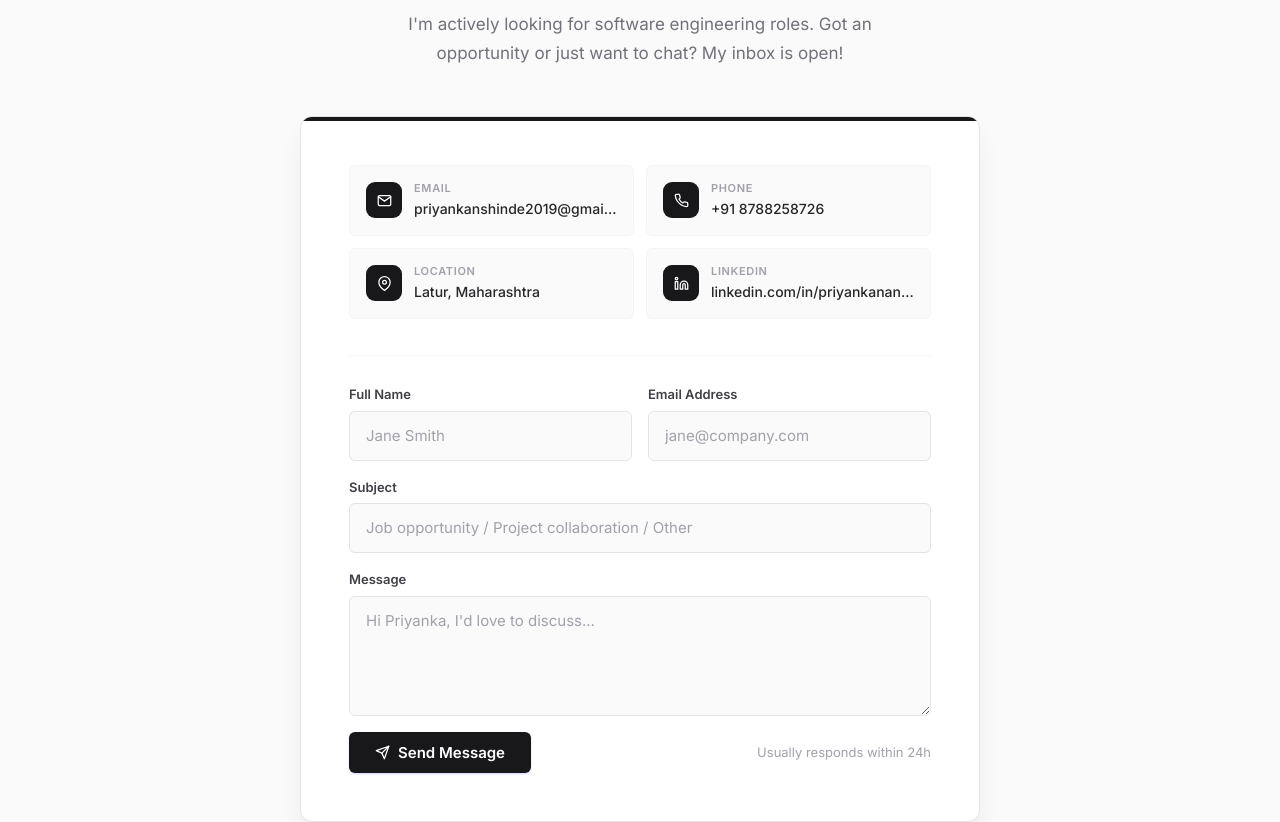
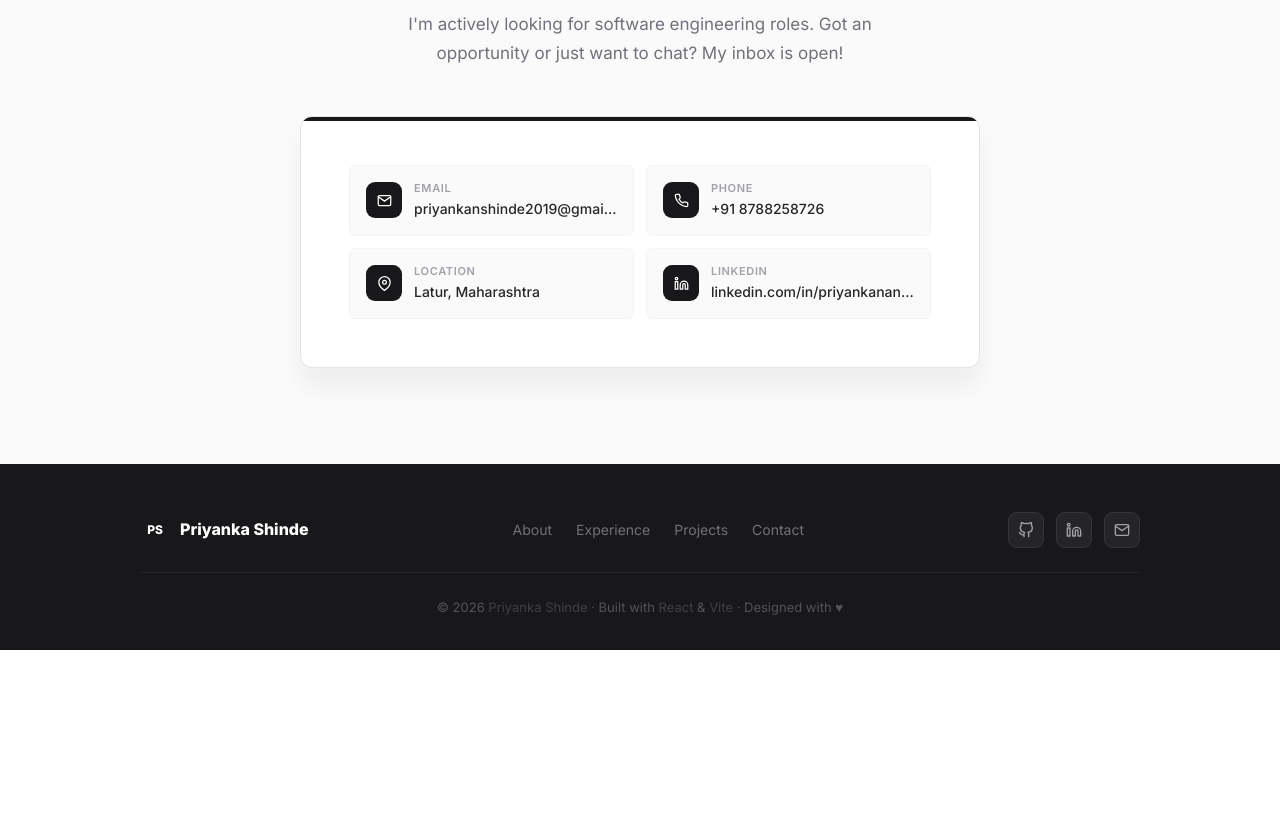
Before and after one commit to balaji3245/priyanka-shinde-protfolio, a React (Vite) app: page / in a window 1280 px wide. Shown: the part 6847-7669 px from the top of the page. After the commit the page ends 7497 px from the top, so only its background shows below. Built offline with nearby package versions, Linux system fonts and the light colour scheme.

Commit message:
feat(ui): completely remove contact form from site per user request

```diff
--- a/src/components/Contact.jsx
+++ b/src/components/Contact.jsx
@@ -1,7 +1,4 @@
-import { useState } from 'react';
-import { FiSend, FiMail, FiPhone, FiMapPin, FiLinkedin, FiCheckCircle } from 'react-icons/fi';
-import { collection, addDoc, serverTimestamp } from 'firebase/firestore';
-import { db } from '../firebase';
+import { FiMail, FiPhone, FiMapPin, FiLinkedin } from 'react-icons/fi';
 
 const INFO = [
   { id: 'ci-email',    icon: <FiMail />, label: 'Email',    val: 'priyankanshinde2019@gmail.com', href: 'mailto:priyankanshinde2019@gmail.com' },
@@ -11,35 +8,6 @@ const INFO = [
 ];
 
 const Contact = () => {
-  const [form, setForm] = useState({ name: '', email: '', subject: '', message: '' });
-  const [status, setStatus] = useState('idle'); // 'idle' | 'loading' | 'success' | 'error'
-
-  const handleSubmit = async (e) => {
-    e.preventDefault();
-    setStatus('loading');
-
-    try {
-      await addDoc(collection(db, 'messages'), {
-        name: form.name,
-        email: form.email,
-        subject: form.subject,
-        message: form.message,
-        createdAt: serverTimestamp(),
-        read: false
-      });
-
-      setStatus('success');
-      setForm({ name: '', email: '', subject: '', message: '' });
-      setTimeout(() => setStatus('idle'), 5000);
-    } catch (error) {
-      console.error("Error submitting form: ", error);
-      // Fallback if firebase isn't set up yet: still show success to user
-      setStatus('success');
-      setForm({ name: '', email: '', subject: '', message: '' });
-      setTimeout(() => setStatus('idle'), 5000);
-    }
-  };
-
   return (
     <section id="contact">
       <div className="section-wrap section-wrap--gray">
@@ -55,7 +23,7 @@ const Contact = () => {
           <div className="contact-wrapper" data-anim>
             <div className="contact-card">
               {/* Info grid */}
-              <div className="contact-info-row">
+              <div className="contact-info-row" style={{ marginBottom: 0 }}>
                 {INFO.map(item => (
                   <a
                     key={item.id}
@@ -73,48 +41,6 @@ const Contact = () => {
                   </a>
                 ))}
               </div>
-
-              <hr style={{ border: 'none', borderTop: '1px solid var(--gray-100)', marginBottom: 28 }} />
-
-              {/* Form */}
-              {status === 'success' ? (
-                <div className="form-success" style={{ display: 'flex', alignItems: 'center', justifyContent: 'center', gap: 8 }}>
-                  <FiCheckCircle size={20} color="#10b981" /> Message sent! I'll get back to you within 24 hours.
-                </div>
-              ) : (
-                <form id="contact-form" className="contact-form" onSubmit={handleSubmit}>
-                  <div className="form-row-2">
-                    <div className="form-field">
-                      <label className="form-label" htmlFor="cf-name">Full Name</label>
-                      <input id="cf-name" type="text" className="form-input" placeholder="Jane Smith"
-                        value={form.name} onChange={e => setForm({ ...form, name: e.target.value })} required />
-                    </div>
-                    <div className="form-field">
-                      <label className="form-label" htmlFor="cf-email">Email Address</label>
-                      <input id="cf-email" type="email" className="form-input" placeholder="jane@company.com"
-                        value={form.email} onChange={e => setForm({ ...form, email: e.target.value })} required />
-                    </div>
-                  </div>
-                  <div className="form-field">
-                    <label className="form-label" htmlFor="cf-subject">Subject</label>
-                    <input id="cf-subject" type="text" className="form-input" placeholder="Job opportunity / Project collaboration / Other"
-                      value={form.subject} onChange={e => setForm({ ...form, subject: e.target.value })} required />
-                  </div>
-                  <div className="form-field">
-                    <label className="form-label" htmlFor="cf-message">Message</label>
-                    <textarea id="cf-message" className="form-textarea" placeholder="Hi Priyanka, I'd love to discuss..."
-                      value={form.message} onChange={e => setForm({ ...form, message: e.target.value })} required />
-                  </div>
-                  <div className="form-submit-row">
-                    <button id="contact-submit-btn" type="submit" className="btn-primary" disabled={status === 'loading'}>
-                      <FiSend /> {status === 'loading' ? 'Sending...' : 'Send Message'}
-                    </button>
-                    <span style={{ fontSize: 13, color: 'var(--gray-400)' }}>
-                      Usually responds within 24h
-                    </span>
-                  </div>
-                </form>
-              )}
             </div>
           </div>
         </div>
```
